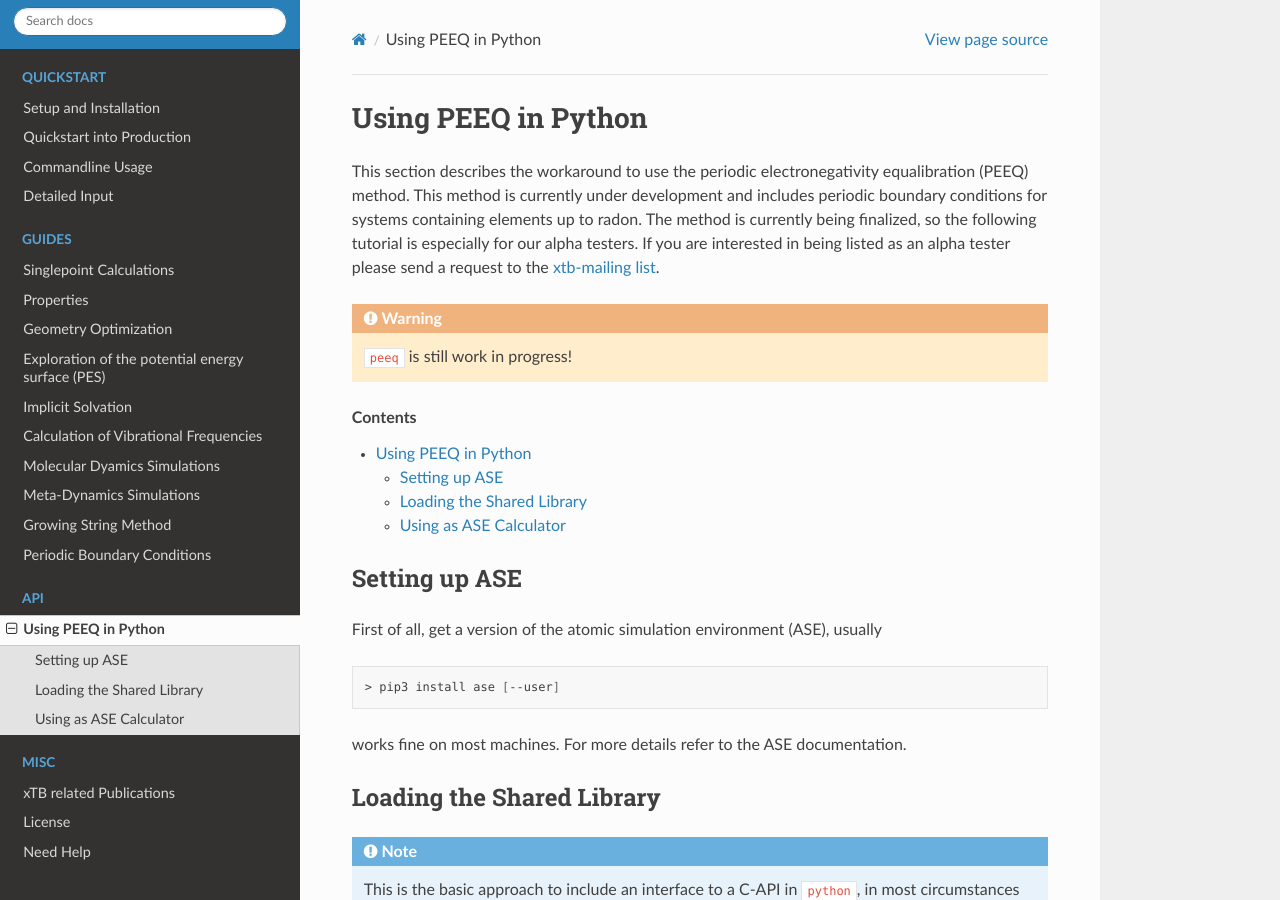
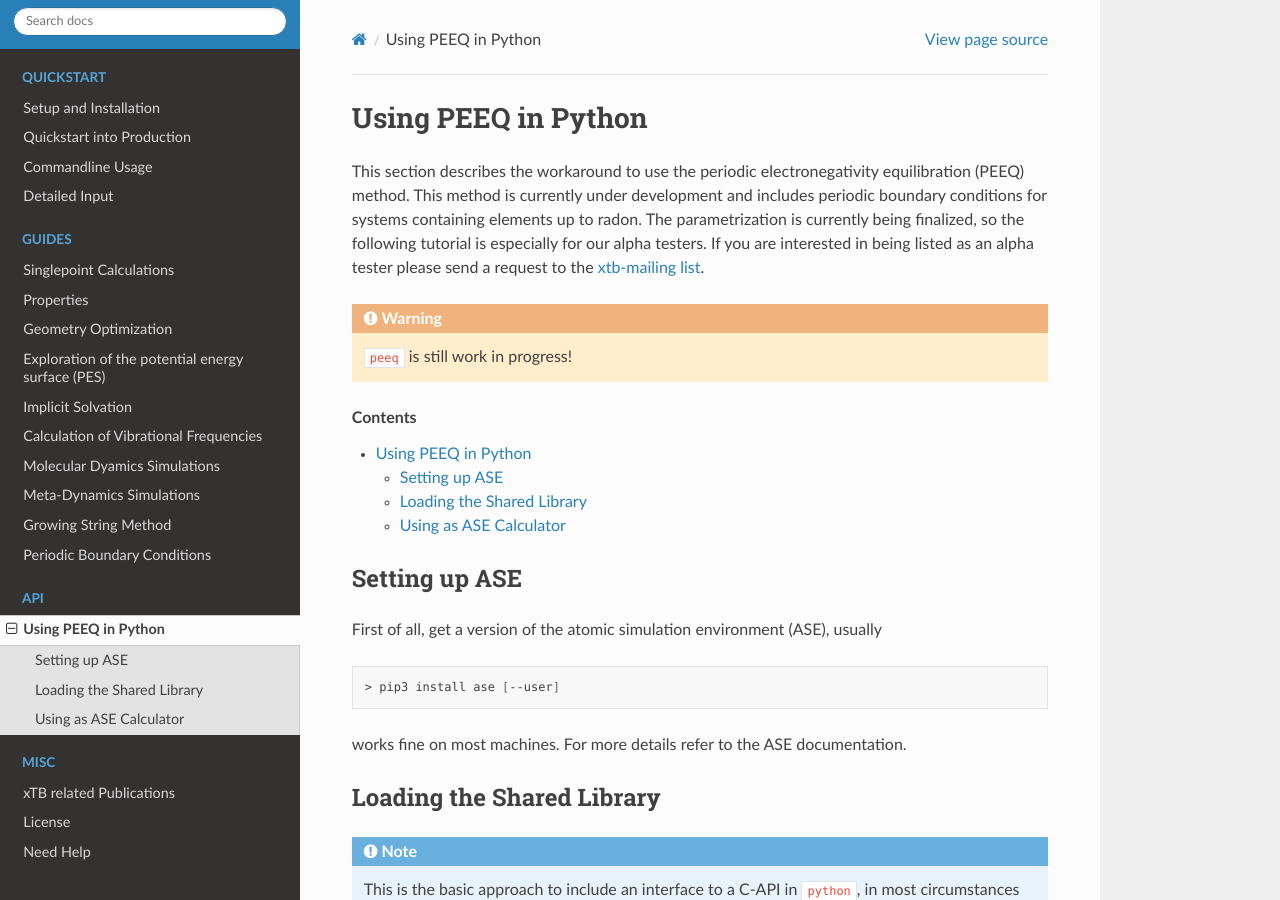
Before and after one commit to grimme-lab/xtb_docs, a Sphinx documentation site: the page built from source/dev_python.rst, in a window 1280 px wide and 900 px high. Built offline with Sphinx 7.4.7 and the Read the Docs theme 2.0.0, drawn with Linux system fonts in a browser that asks for light colours.

Commit message:
Update dev_python.rst

```diff
--- a/source/dev_python.rst
+++ b/source/dev_python.rst
@@ -5,9 +5,9 @@
 ----------------------
 
 
-This section describes the workaround to use the periodic electronegativity equalibration (PEEQ) method.
+This section describes the workaround to use the periodic electronegativity equilibration (PEEQ) method.
 This method is currently under development and includes periodic boundary conditions for systems containing
-elements up to radon. The method is currently being finalized, so the following tutorial is especially for
+elements up to radon. The parametrization is currently being finalized, so the following tutorial is especially for
 our alpha testers. If you are interested in being listed as an alpha tester please send a request to the
 `xtb-mailing list <xtb@thch.uni-bonn.de>`_.
 
```
